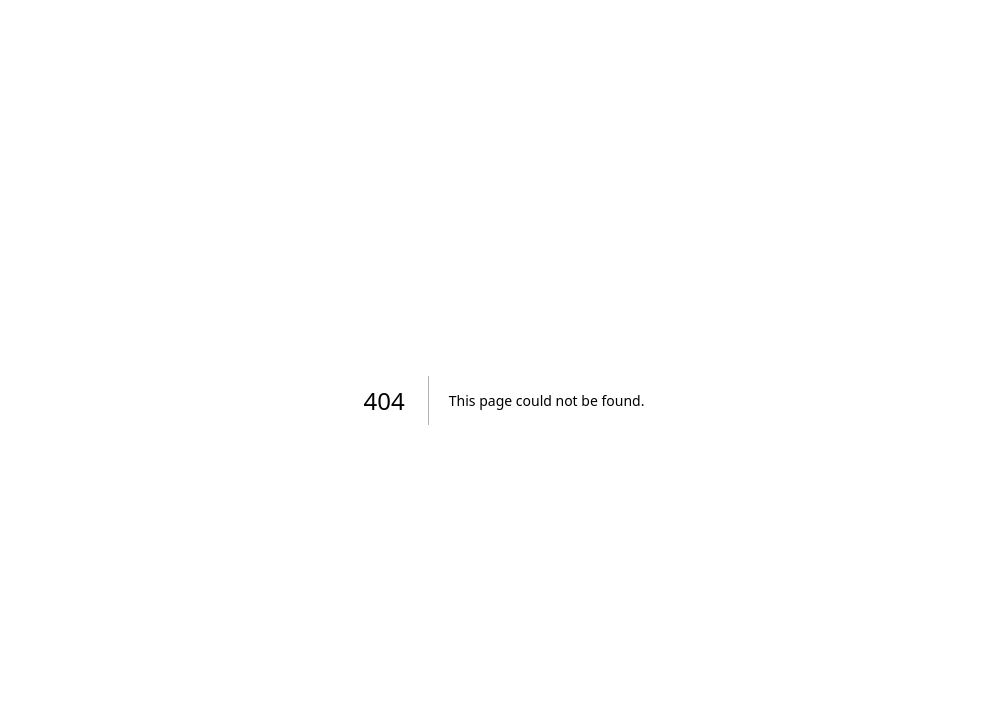
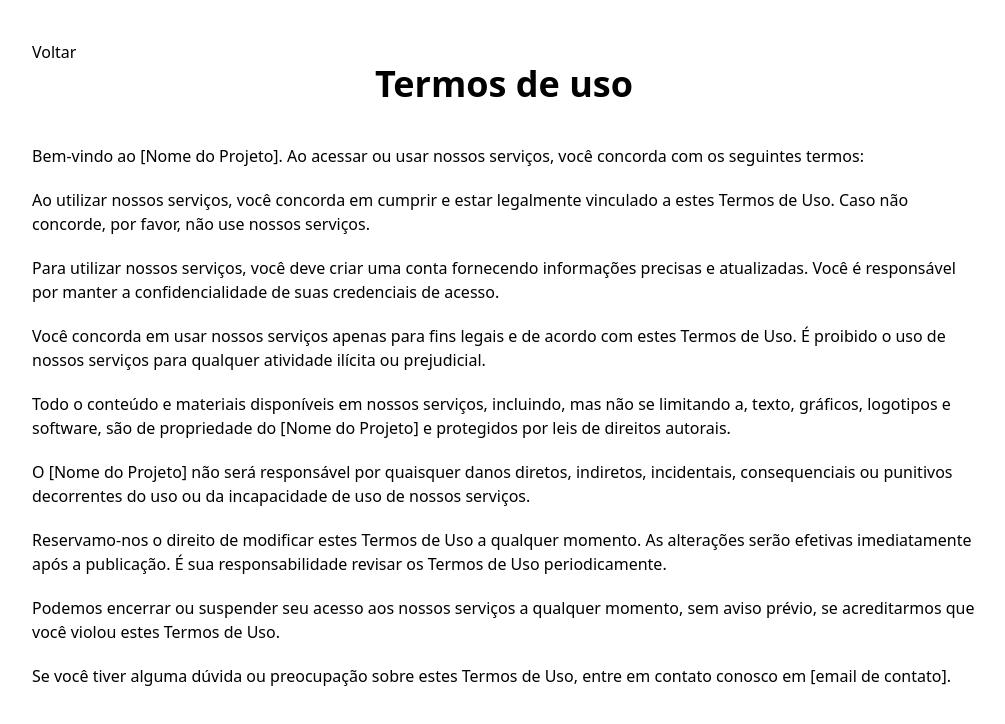
Before and after one commit to Guilherme-Artigas/abel, a Next.js app: page /termos in a window 1280 px wide. Before the commit this address had no page. Shown: the top 724 px of the page, without its empty margins (136-1141 px from the left). Built offline with nearby package versions, Linux system fonts and the light colour scheme.

Commit message:
feat: add politicas ficticias

```diff
--- a/src/pages/index.tsx
+++ b/src/pages/index.tsx
@@ -83,13 +83,13 @@ export default function Home() {
         <footer className="flex flex-none justify-between">
           <span
             className="cursor-pointer"
-            onClick={ () => push('/termo') }
+            onClick={ () => push('/termos') }
           >
             Termos de uso
           </span>
           <span
             className="cursor-pointer"
-            onClick={ () => push('/politica') }
+            onClick={ () => push('/politicas') }
           >
             Política de Privacidade
           </span>
--- a/src/pages/termo.tsx
+++ /dev/null
@@ -1,7 +0,0 @@
-export default function terms() {
-  return (
-    <section>
-      <h1>Termos de uso</h1>
-    </section>
-  );
-}
--- /dev/null
+++ b/src/pages/termos.tsx
@@ -0,0 +1,30 @@
+import { useRouter } from 'next/router';
+
+export default function Terms() {
+  const { push } = useRouter();
+
+  return (
+    <section className="m-auto w-4/5 p-10 shadow-md h-screen">
+      <span onClick={() => push('/')} className="cursor-pointer">Voltar</span>
+      <h1 className="mb-10 font-bold text-4xl text-center">Termos de uso</h1>
+
+      <p className="my-5">Bem-vindo ao [Nome do Projeto]. Ao acessar ou usar nossos serviços, você concorda com os seguintes termos:</p>
+
+      <p className="my-5">Ao utilizar nossos serviços, você concorda em cumprir e estar legalmente vinculado a estes Termos de Uso. Caso não concorde, por favor, não use nossos serviços.</p>
+
+      <p className="my-5">Para utilizar nossos serviços, você deve criar uma conta fornecendo informações precisas e atualizadas. Você é responsável por manter a confidencialidade de suas credenciais de acesso.</p>
+
+      <p className="my-5">Você concorda em usar nossos serviços apenas para fins legais e de acordo com estes Termos de Uso. É proibido o uso de nossos serviços para qualquer atividade ilícita ou prejudicial.</p>
+
+      <p className="my-5">Todo o conteúdo e materiais disponíveis em nossos serviços, incluindo, mas não se limitando a, texto, gráficos, logotipos e software, são de propriedade do [Nome do Projeto] e protegidos por leis de direitos autorais.</p>
+
+      <p  className="my-5">O [Nome do Projeto] não será responsável por quaisquer danos diretos, indiretos, incidentais, consequenciais ou punitivos decorrentes do uso ou da incapacidade de uso de nossos serviços.</p>
+
+      <p  className="my-5">Reservamo-nos o direito de modificar estes Termos de Uso a qualquer momento. As alterações serão efetivas imediatamente após a publicação. É sua responsabilidade revisar os Termos de Uso periodicamente.</p>
+
+      <p  className="my-5">Podemos encerrar ou suspender seu acesso aos nossos serviços a qualquer momento, sem aviso prévio, se acreditarmos que você violou estes Termos de Uso.</p>
+
+      <p  className="my-5">Se você tiver alguma dúvida ou preocupação sobre estes Termos de Uso, entre em contato conosco em [email de contato].</p>
+    </section>
+  );
+}
```
Also changed, not shown: src/pages/politicas.tsx (renamed from src/pages/politica.tsx).
